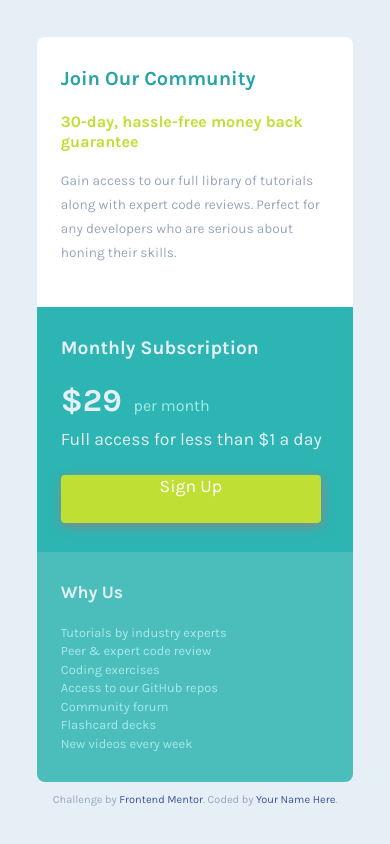
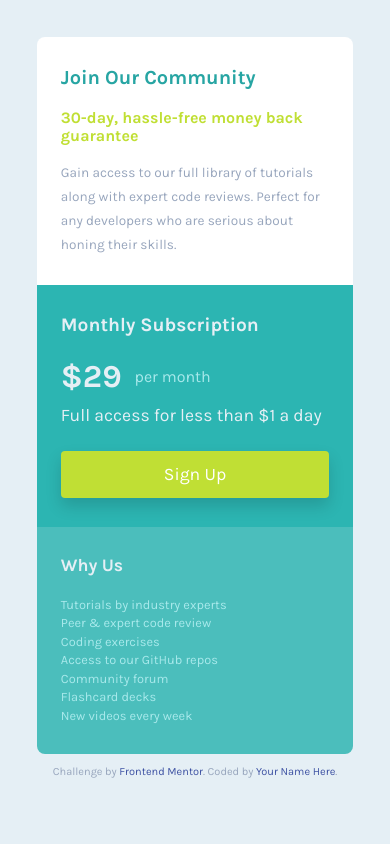
Before and after one commit to PilarCha/Back-2-Basics-Css-FrontendMentor, a plain HTML site: page index.html in a window 390 px wide. Drawn offline with Linux system fonts and the light colour scheme.

Commit message:
finished touched for mobile development

```diff
--- a/css/style.css
+++ b/css/style.css
@@ -23,6 +23,7 @@ body {
   --bright-yellow: hsl(71, 73%, 54%);
   --light-gray: hsl(204, 43%, 93%);
   --grayish-blue: hsl(218, 22%, 67%);
+  --dark-yellow: hsl(71,73%,48%);
   --paddingX: 1.8rem;
   --paddingY: 1.5rem;
 }
@@ -43,6 +44,7 @@ a {
 
 h1,h2,h3 {
   margin-top: 0;
+  line-height: 1.15;
 }
 
 h2 {
@@ -72,6 +74,7 @@ h2 {
 .community p {
   font-size: 0.85rem;
   line-height: 1.75;
+  margin-bottom: 0;
 }
 
 .subscription {
@@ -80,15 +83,17 @@ h2 {
 
 .subscription a {
   text-align: center;
-  display: inline-block;
+  display: block;
   border-radius: 0.25rem;
   background-color: var(--bright-yellow);
-  width: 16.25rem;
-  height:3rem;
+  padding:0.75rem;
   color: var(--white);
   font-size: 1.1rem;
+  box-shadow: 0 0.5rem 1rem rgba(0,0,0,0.15);
+}
 
-  box-shadow: 1px 3px 12px #888888;
+.subscription a:hover {
+  background-color: var(--dark-yellow);
 }
 
 .subscription h2 {
@@ -96,15 +101,17 @@ h2 {
   color: var(--light-gray);
 }
 
-.subscription__money {
+.subscription span{
   font-size: 2rem;
   font-weight: 510;
-  color:var(--light-gray)
+  color:var(--light-gray);
+  margin-right:0.8rem;
 }
 
-.subscription__month {
+.subscription__price{
   color:hsl(182, 63%, 79%);
-  margin-left: .5rem;
+  display:flex;
+  align-items: center;
 }
 
 .subscription p {
--- a/index.html
+++ b/index.html
@@ -30,8 +30,7 @@
     <div class="subscription">
       <h2>Monthly Subscription</h2>
       <div class="subscription__price">
-        <span class = "subscription__money">&dollar;29</span>
-        <span class="subscription__month">per month</span>
+        <span>&dollar;29</span> per month
       </div>
       <p>Full access for less than &dollar;1 a day</p>
       <a href="">Sign Up</a>
```
